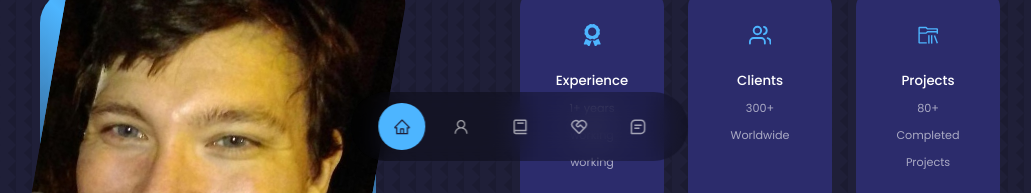
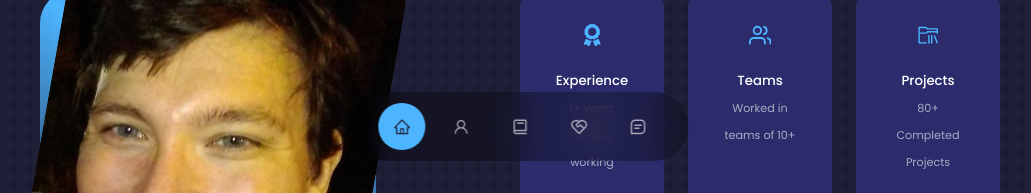
Before and after one commit to DKilian14/Dan-Kilian-Website-Portfolio, a React (Create React App) app: page / in a window 1280 px wide. Shown: the part 607-800 px from the top of the page, without its empty margins (120-1151 px from the left). Built offline with nearby package versions, Linux system fonts and the light colour scheme.

Commit message:
editing the about component

```diff
--- a/src/components/about/About.jsx
+++ b/src/components/about/About.jsx
@@ -29,8 +29,8 @@ const About = () => {
 
             <article className="about__card">
               <FiUsers className='about__icon' />
-              <h5>Clients</h5>
-              <small>300+ Worldwide</small>
+              <h5>Teams</h5>
+              <small>Worked in teams of 10+</small>
             </article>
 
             <article className="about__card">
```
